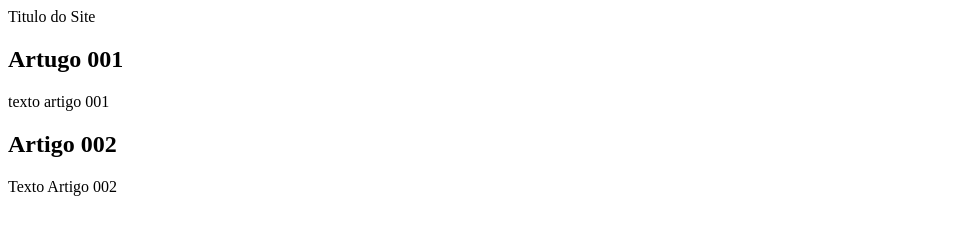
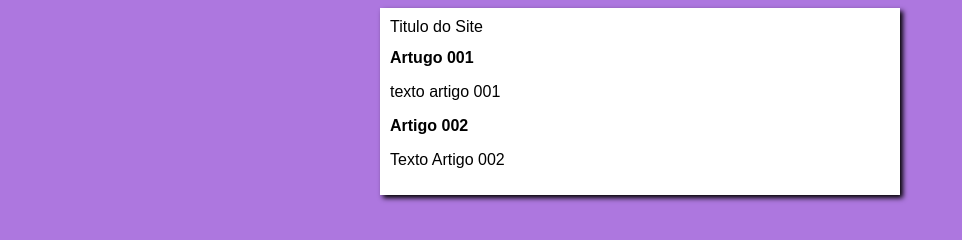
Before and after one commit to PauloDeusJr/projeto-site, a plain HTML site: page index.html in a window 1280 px wide. Shown: the whole page, without its empty margins (0-962 px from the left). Drawn offline with Linux system fonts and the light colour scheme.

Commit message:
iniciei o design

```diff
--- /dev/null
+++ b/estilos/style.css
@@ -0,0 +1,21 @@
+*{
+    font-family: Arial, Helvetica, sans-serif;
+    font-size: 16px;
+
+}
+
+body{
+background-color: rgb(173, 119, 223);
+
+}
+
+main{
+
+    background-color: white;
+
+    width: 500px;
+    margin: auto;
+    padding: 10px;
+    box-shadow: 3px 3px 5px black;
+
+}
--- a/index.html
+++ b/index.html
@@ -5,6 +5,7 @@
     <meta http-equiv="X-UA-Compatible" content="IE=edge">
     <meta name="viewport" content="width=device-width, initial-scale=1.0">
     <title>Titulo do Site</title>
+    <link rel="stylesheet" href="estilos/style.css">
 </head>
 <body>
     <main>
```
